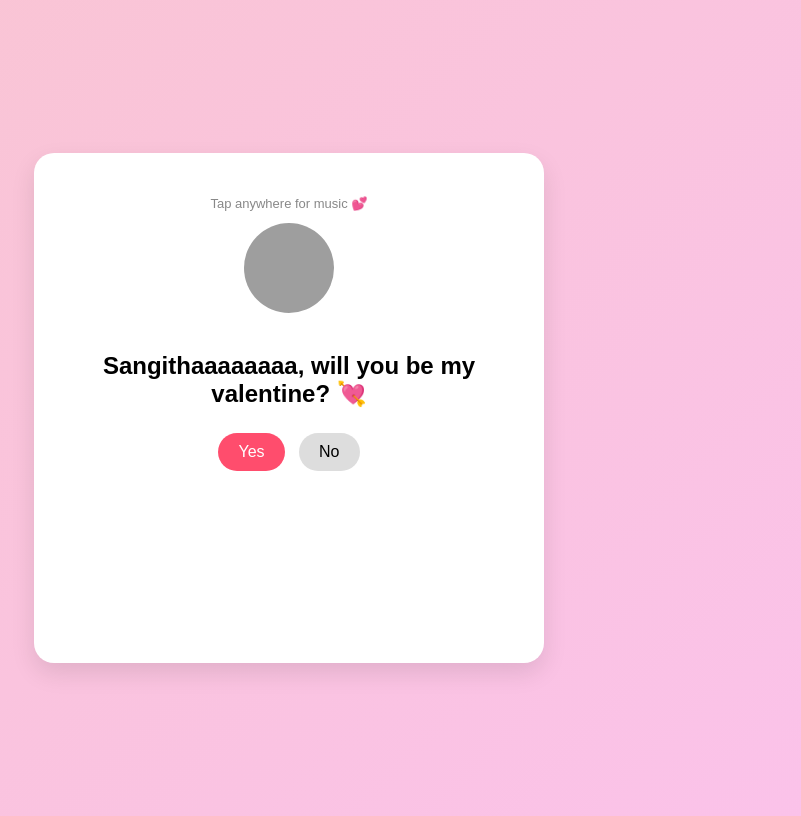
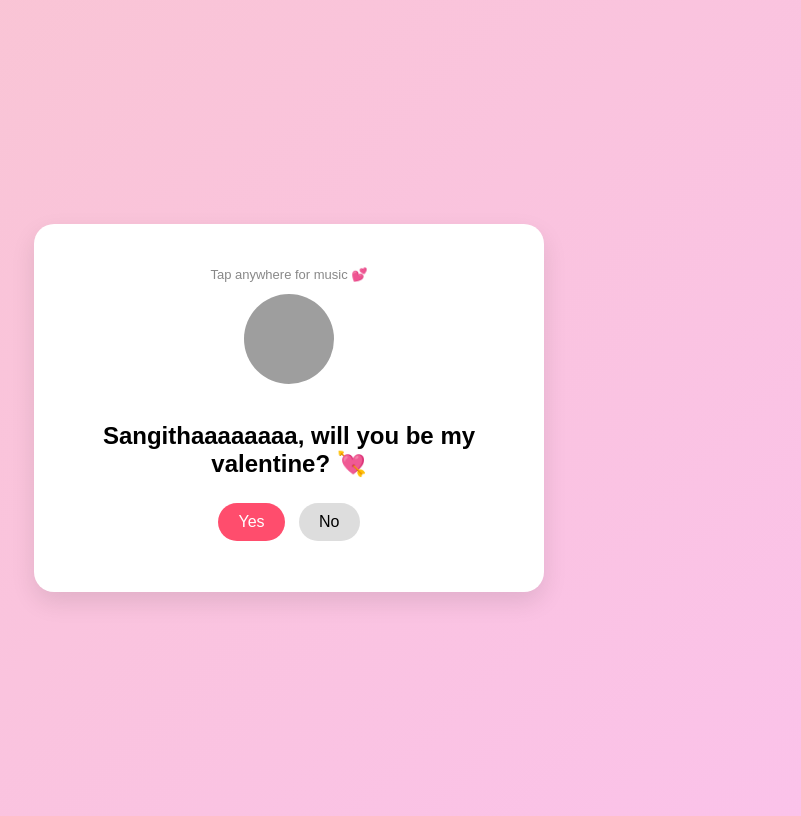
Before and after one commit to pindariarun77-ai/Valentine-app, a plain HTML site: page index.html in a window 1280 px wide. Shown: the whole page, without its empty margins (351-1152 px from the left). Drawn offline with Linux system fonts and the light colour scheme; grey boxes are pictures that could not be loaded.

Commit message:
Update index.html

```diff
--- a/index.html
+++ b/index.html
@@ -18,7 +18,6 @@
       padding: 30px;
       border-radius: 20px;
       text-align: center;
-      height: 450px;
       width: 450px;
       box-shadow: 0 10px 25px rgba(0,0,0,0.1);
     }
```
